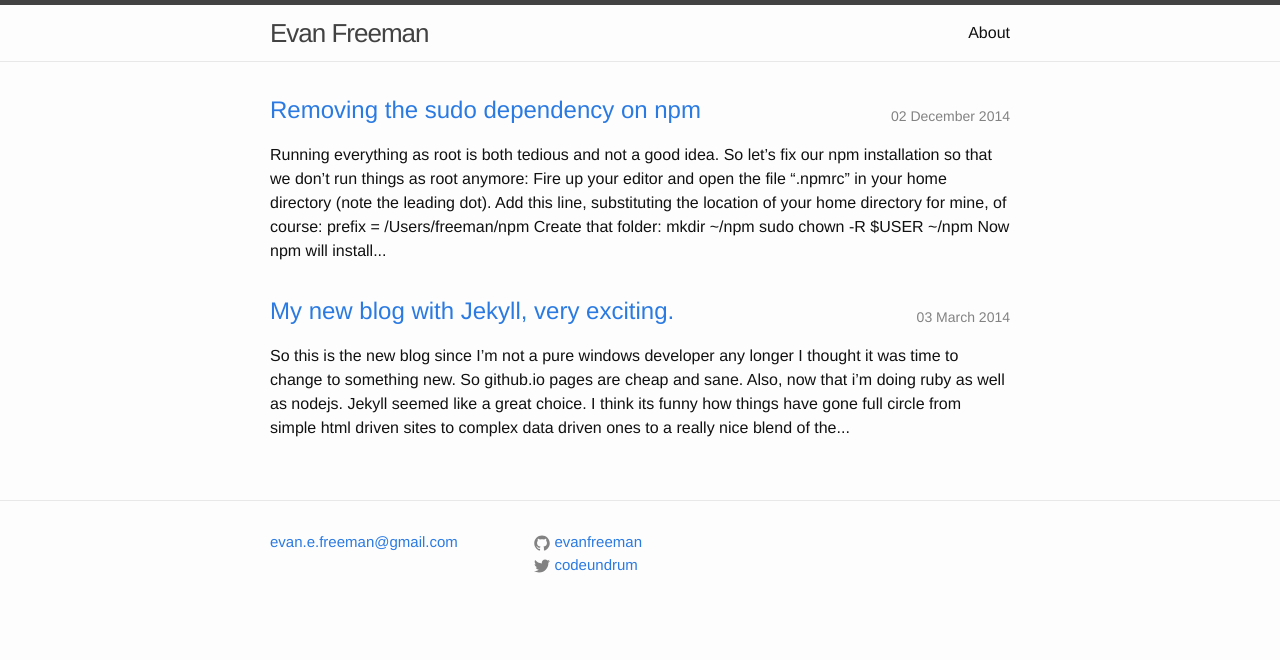
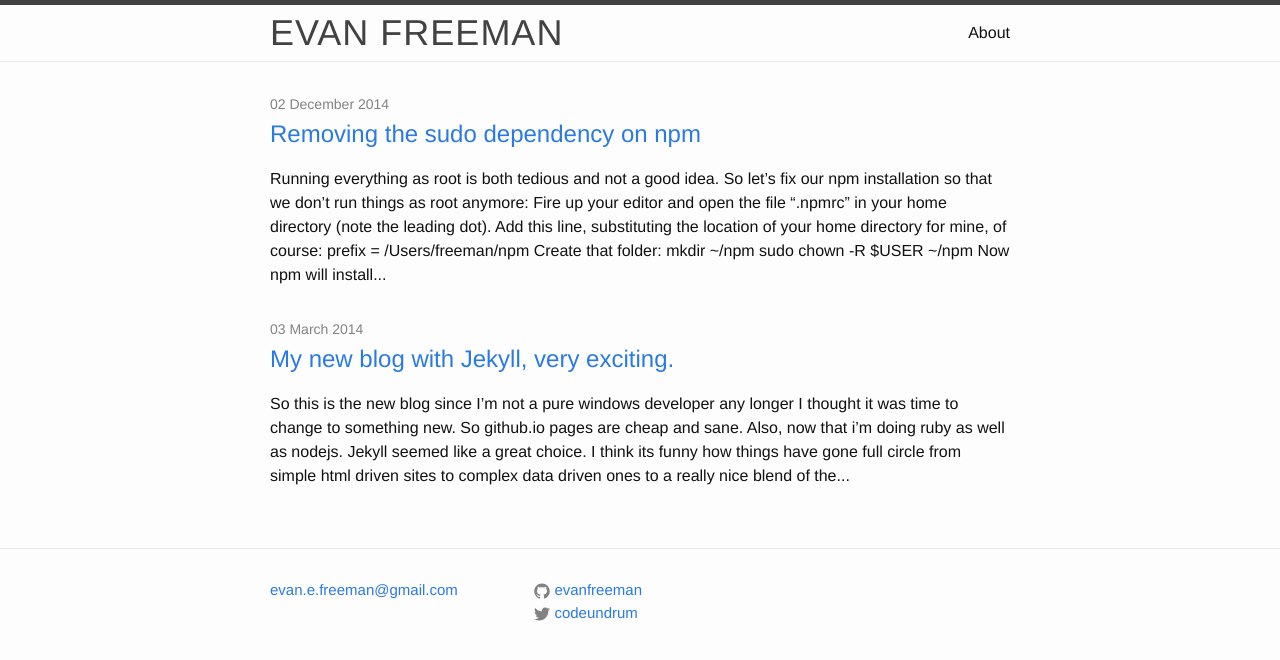
Before and after one commit to EvanFreeman/evanfreeman.github.io, a Jekyll site: the page built from index.html, in a window 1280 px wide. Shown: the top 660 px of the page. Built offline with Jekyll 4.4.1, drawn with Linux system fonts in a browser that asks for light colours.

Commit message:
update to styles

```diff
--- a/_sass/_layout.scss
+++ b/_sass/_layout.scss
@@ -11,15 +11,21 @@
 }
 
 .site-title {
-    font-size: 26px;
+    font-size: 36px;
     line-height: 56px;
     letter-spacing: -1px;
     margin-bottom: 0;
     float: left;
+    text-transform: uppercase;
+    letter-spacing: 1px;
 
     &,
     &:visited {
         color: $grey-color-dark;
+    }
+
+    @include media-query($on-laptop) {
+      font-size: 26px;
     }
 }
 
@@ -181,7 +187,6 @@
 .post-meta {
     font-size: $small-font-size;
     color: $grey-color;
-    float: right;
     margin-top: 1.0em;
 }
 
@@ -205,12 +210,11 @@
 }
 
 .post-title {
-    font-size: 42px;
+    font-size: 26px;
     letter-spacing: -1px;
     line-height: 1;
 
     @include media-query($on-laptop) {
-        font-size: 36px;
     }
 }
 
--- a/css/main.scss
+++ b/css/main.scss
@@ -39,8 +39,6 @@ $on-laptop:        800px;
     }
 }
 
-
-
 // Import partials from `sass_dir` (defaults to `_sass`)
 @import
         "base",
```
